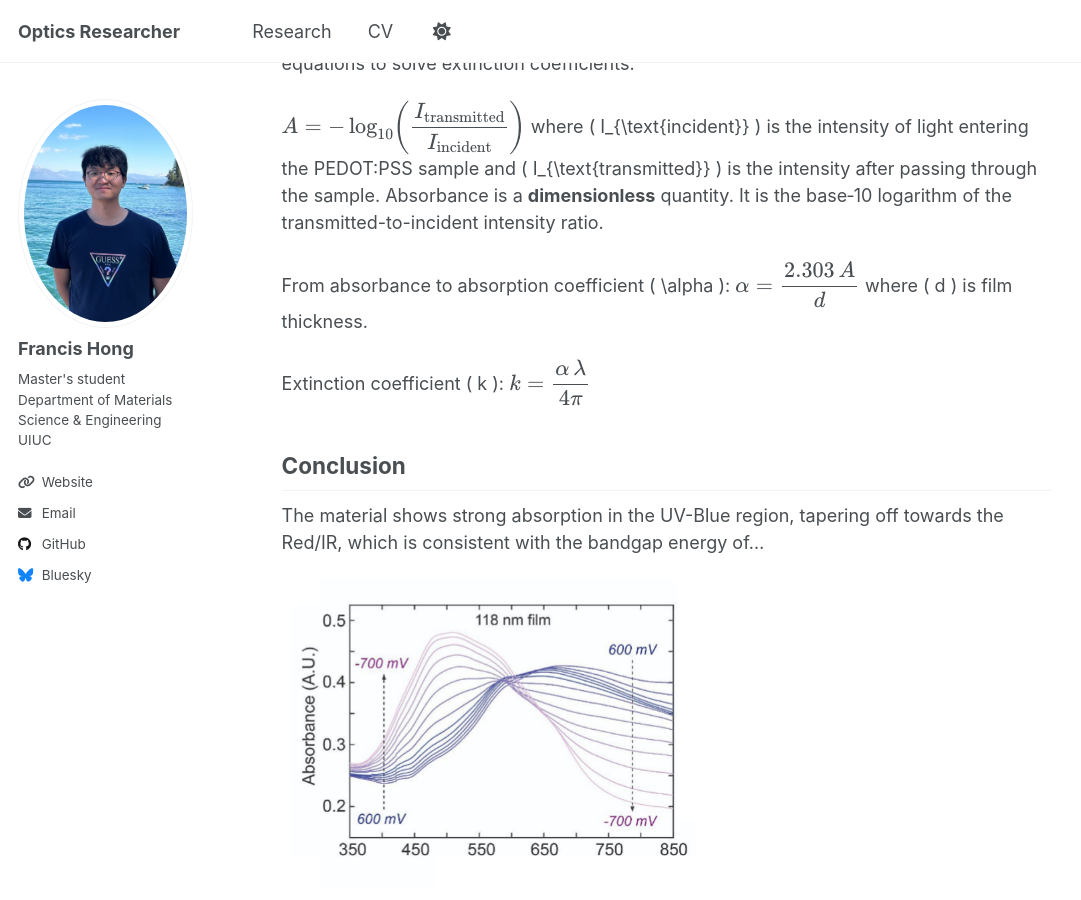
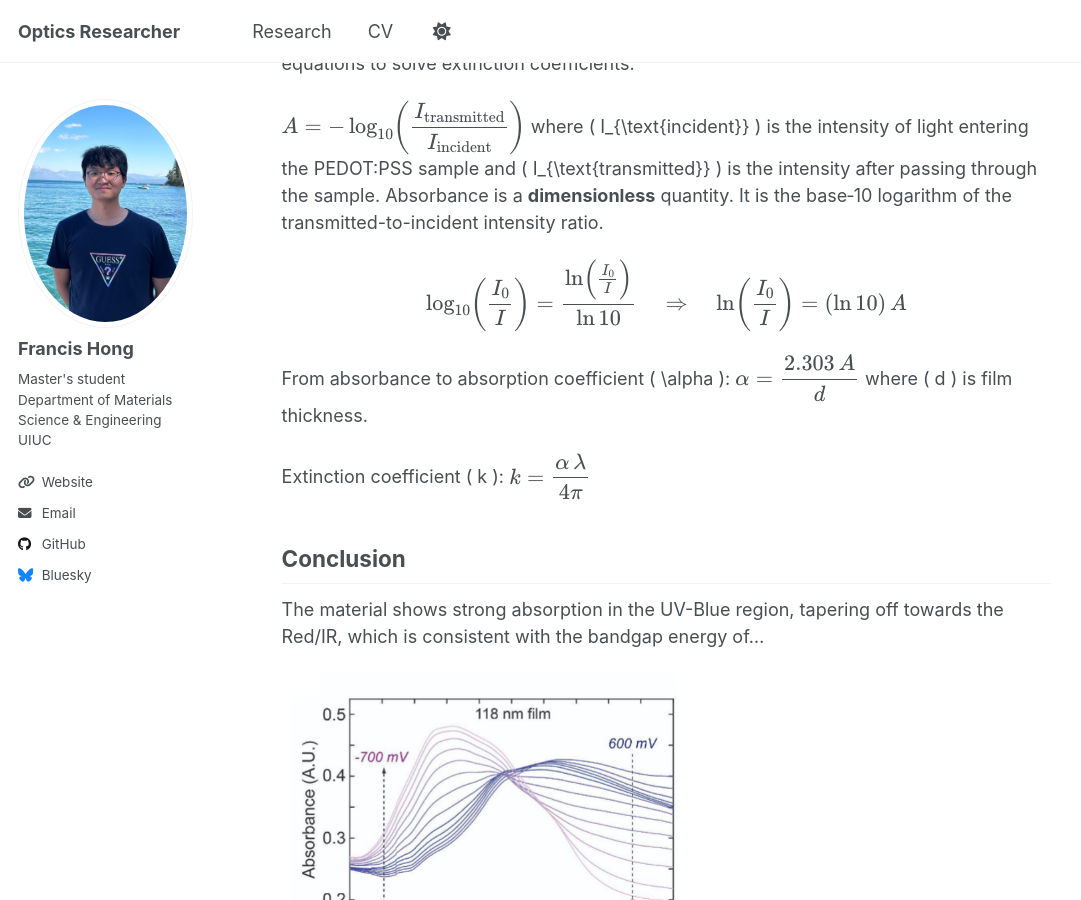
Before and after one commit to Fhong10/flhong03.github-io, a Jekyll site: the page built from _publications/absorbance-study.md, in a window 1280 px wide and 900 px high, scrolled down 416 px. Shown: the whole window, without its empty margins (0-1081 px from the left). Built offline with Jekyll 4.4.1, drawn with Linux system fonts in a browser that asks for light colours; a script that is not in the unit is left out.

Commit message:
Update absorbance-study.md

```diff
--- a/_publications/absorbance-study.md
+++ b/_publications/absorbance-study.md
@@ -17,6 +17,11 @@ A = -\log_{10}\!\left(\dfrac{I_{\text{transmitted}}}{I_{\text{incident}}}\right)
 $$
 where \( I_{\text{incident}} \) is the intensity of light entering the PEDOT:PSS sample and \( I_{\text{transmitted}} \) is the intensity after passing through the sample. Absorbance is a **dimensionless** quantity. It is the base‑10 logarithm of the transmitted-to-incident intensity ratio.
 
+$$
+\log_{10}\!\left(\frac{I_0}{I}\right) = \frac{\ln\!\left(\frac{I_0}{I}\right)}{\ln 10} \quad\Rightarrow\quad
+\ln\!\left(\frac{I_0}{I}\right) = (\ln 10)\,A
+$$
+
 From absorbance to absorption coefficient \( \alpha \):
 $$
 \alpha = \dfrac{2.303\,A}{d}
```
